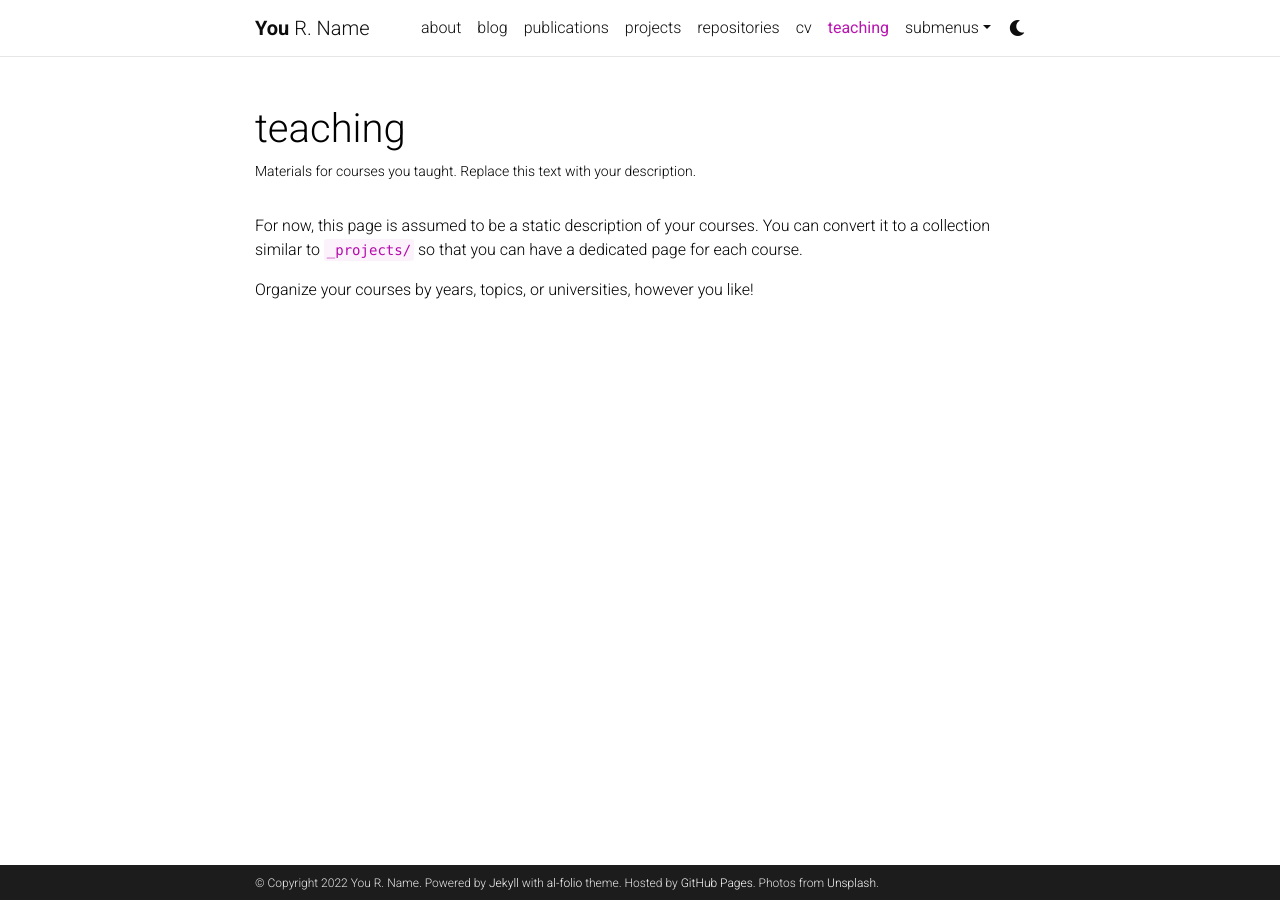
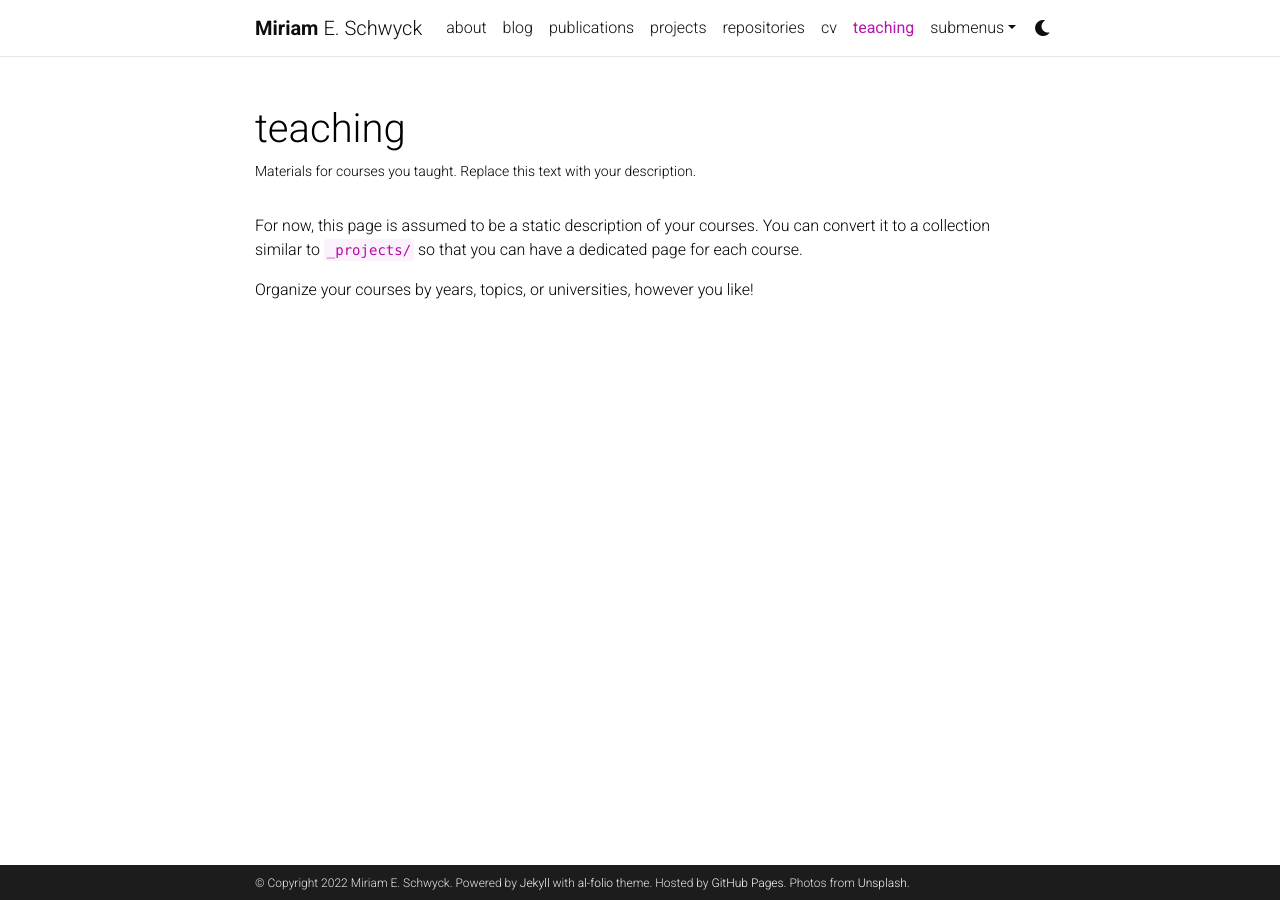
Before and after one commit to mweaverdyck/mweaverdyck.github.io, a Jekyll site: the page built from _pages/teaching.md, in a window 1280 px wide. Built offline with Jekyll 4.4.1, drawn with Linux system fonts in a browser that asks for light colours; comment, search, counter and statistics services are not loaded; a style sheet for code colours, icons or effects is not loaded.

Commit message:
basic changes

```diff
--- a/_config.yml
+++ b/_config.yml
@@ -3,9 +3,9 @@
 # -----------------------------------------------------------------------------
 
 title: blank # the website title (if blank, full name will be used instead)
-first_name: You
-middle_name: R.
-last_name: Name
+first_name: Miriam
+middle_name: E.
+last_name: Schwyck
 email: you@example.com
 description: > # the ">" symbol means to ignore newlines until "footer_text:"
   A simple, whitespace theme for academics. Based on [*folio](https://github.com/bogoli/-folio) design.
@@ -18,8 +18,8 @@ keywords: jekyll, jekyll-theme, academic-website, portfolio-website  # add your
 lang: en # the language of your site (for example: en, fr, cn, ru, etc.)
 icon: ⚛️  # the emoji used as the favicon (alternatively, provide image name in /assets/img/)
 
-url: https://alshedivat.github.io # the base hostname & protocol for your site
-baseurl: /al-folio # the subpath of your site, e.g. /blog/
+url: https://mschwyck.github.io # the base hostname & protocol for your site
+baseurl: /mweaverdyck #al-folio # the subpath of your site, e.g. /blog/
 last_updated: false # set to true if you want to display last updated in the footer
 impressum_path:  # set to path to include impressum link in the footer, use the same path as permalink in a page, helps to conform with EU GDPR
 
```
Also changed, not shown: _pages/about.md (+2 -0 lines), Gemfile (line endings or trailing spaces).
